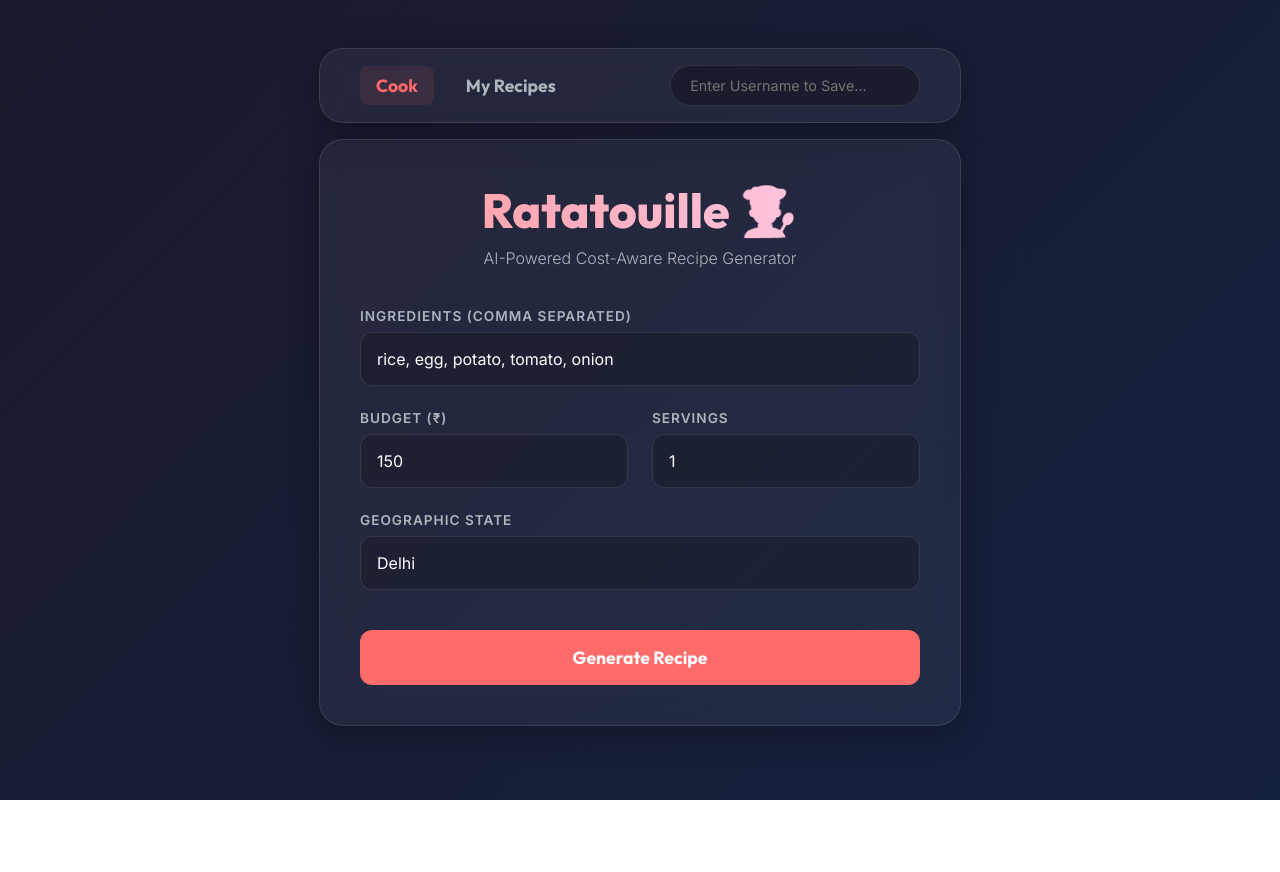
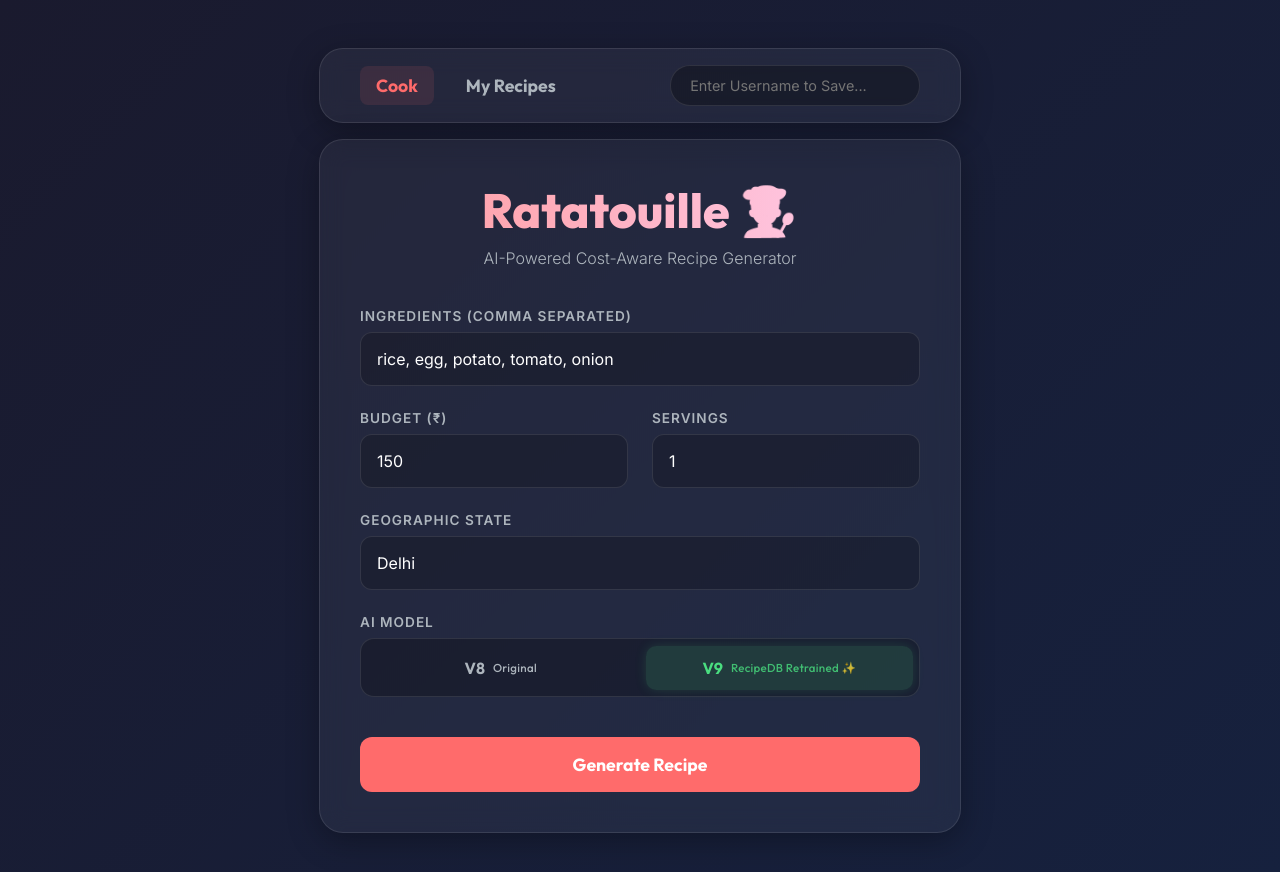
Before and after one commit to dn74iiit/ratatouille-app, a React app in the folder frontend/: page / in a window 1280 px wide. Shown: the top 872 px of the page. Before the commit the page ends 800 px from the top, so only its background shows below. Built offline with nearby package versions, Linux system fonts and the light colour scheme; the HTML template or start-up script is replaced by a standard one.

Commit message:
feat: add V8/V9 model version toggle to frontend form

```diff
--- a/frontend/src/App.jsx
+++ b/frontend/src/App.jsx
@@ -10,6 +10,7 @@
   const [budget, setBudget] = useState(150);
   const [servings, setServings] = useState(1);
   const [stateName, setStateName] = useState('Delhi');
+  const [modelVersion, setModelVersion] = useState('v9');  // 'v8' | 'v9'
 
   // Response State
   const [loading, setLoading] = useState(false);
@@ -37,7 +38,8 @@
           ingredients: ingList,
           budget: parseFloat(budget),
           servings: parseInt(servings),
-          state: stateName
+          state: stateName,
+          model_version: modelVersion
         })
       });
 
@@ -184,6 +186,27 @@
                 />
               </div>
 
+              {/* Model Version Toggle */}
+              <div className="input-group">
+                <label>AI Model</label>
+                <div className="model-toggle">
+                  <button
+                    type="button"
+                    className={`model-btn ${modelVersion === 'v8' ? 'active' : ''}`}
+                    onClick={() => setModelVersion('v8')}
+                  >
+                    V8 <span className="model-tag">Original</span>
+                  </button>
+                  <button
+                    type="button"
+                    className={`model-btn ${modelVersion === 'v9' ? 'active' : ''}`}
+                    onClick={() => setModelVersion('v9')}
+                  >
+                    V9 <span className="model-tag">RecipeDB Retrained ✨</span>
+                  </button>
+                </div>
+              </div>
+
               <button type="submit" disabled={loading} className="generate-btn">
                 {loading ? <span className="loader"></span> : 'Generate Recipe'}
               </button>
--- a/frontend/src/index.css
+++ b/frontend/src/index.css
@@ -381,3 +381,64 @@
   padding-top: 0.5rem;
   animation: fadeIn 0.4s ease-out;
 }
+
+/* ── Model Version Toggle ─────────────────────────────────────── */
+.model-toggle {
+  display: flex;
+  gap: 0.75rem;
+  background: rgba(0, 0, 0, 0.25);
+  padding: 0.4rem;
+  border-radius: 14px;
+  border: 1px solid var(--glass-border);
+}
+
+.model-btn {
+  flex: 1;
+  padding: 0.75rem 1rem;
+  border: none;
+  border-radius: 10px;
+  background: transparent;
+  color: var(--text-muted);
+  font-family: 'Outfit', sans-serif;
+  font-size: 1rem;
+  font-weight: 600;
+  cursor: pointer;
+  transition: all 0.25s ease;
+  display: flex;
+  align-items: center;
+  justify-content: center;
+  gap: 0.5rem;
+}
+
+.model-btn:hover {
+  background: rgba(255, 255, 255, 0.05);
+  color: var(--text-main);
+}
+
+.model-btn.active {
+  background: rgba(74, 222, 128, 0.15);
+  color: #4ade80;
+  box-shadow: 0 0 12px rgba(74, 222, 128, 0.15);
+}
+
+.model-btn.active .model-tag {
+  color: rgba(74, 222, 128, 0.8);
+}
+
+/* V8 active uses the primary red instead */
+.model-btn:first-child.active {
+  background: rgba(255, 107, 107, 0.15);
+  color: #ff9a9e;
+  box-shadow: 0 0 12px rgba(255, 107, 107, 0.15);
+}
+
+.model-btn:first-child.active .model-tag {
+  color: rgba(255, 154, 158, 0.8);
+}
+
+.model-tag {
+  font-size: 0.72rem;
+  font-weight: 400;
+  color: var(--text-muted);
+  letter-spacing: 0.3px;
+}
```
